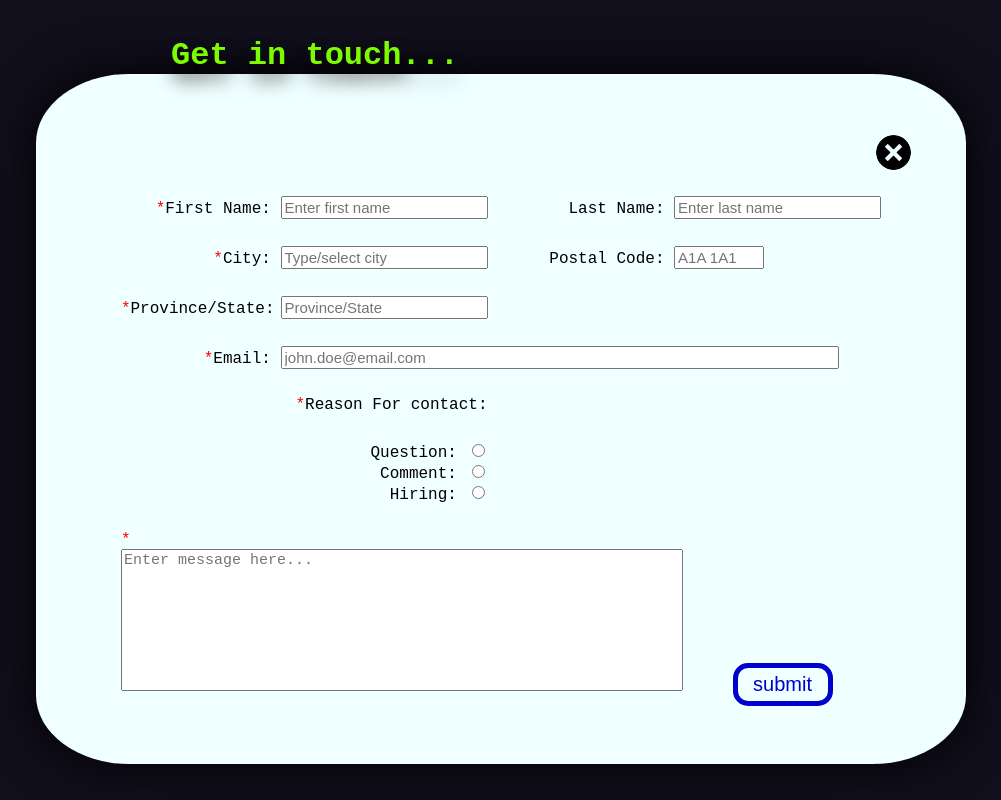
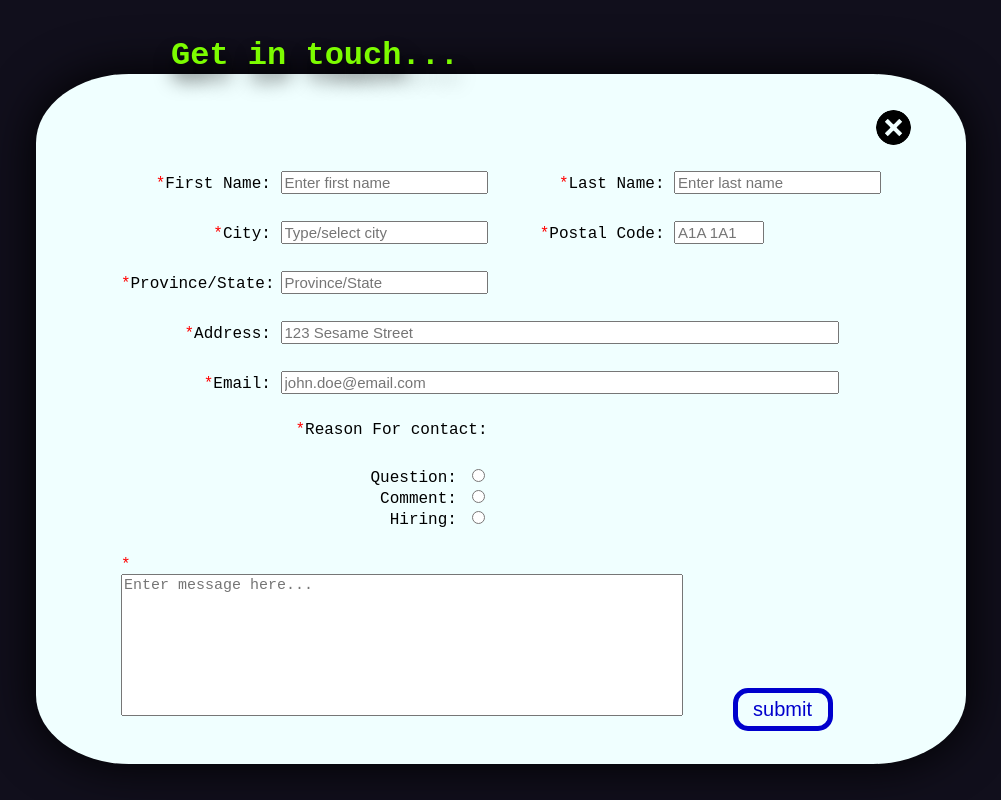
Before and after one commit to mikesalemi/Resume-Website, a website: page index.html in a window 1280 px wide. Both pictures are taken after a click on the button "CONTACT". Shown: the part 800-1600 px from the top of the page, without its empty margins (139-1140 px from the left). Drawn offline with Linux system fonts and the light colour scheme.

Commit message:
Update index.html

```diff
--- a/index.html
+++ b/index.html
@@ -39,7 +39,7 @@
             <div id="contactBox">
 
                 <form id="contactForm" method="post" name="contact"
-                      data-netlify="true">
+                      action="https://httpbin.org/post">
                     <table>
                         <tr>
                             <td>
@@ -47,8 +47,8 @@
                                 <input type="text" id="fname" name="fname" placeholder="Enter first name" required>
                             </td>
                             <td>
-                                <label for="lname">Last Name:</label>
-                                <input type="text" id="lname" name="lname" placeholder="Enter last name">
+                                <label for="lname"><span style="color: red" class="asterisk">*</span>Last Name:</label>
+                                <input type="text" id="lname" name="lname" placeholder="Enter last name" required>
                             </td>
                         </tr>
                         <tr>
@@ -57,9 +57,9 @@
                                 <input list="cities" id="city" name="city" placeholder="Type/select city" required>
                             </td>
                             <td>
-                                <label for="zip">Postal Code:</label>
+                                <label for="zip"><span style="color: red" class="asterisk">*</span>Postal Code:</label>
                                 <input type="text" id="zip" name="zip" maxlength="7" size="7"
-                                       pattern="^[a-zA-Z][0-9][a-zA-Z] ?[0-9][a-zA-Z][0-9]$" placeholder="A1A 1A1">
+                                       pattern="^[a-zA-Z][0-9][a-zA-Z] ?[0-9][a-zA-Z][0-9]$" placeholder="A1A 1A1" required>
                             </td>
                         </tr>
                         <tr>
@@ -67,6 +67,13 @@
                                 <label for="province"><span style="color: red" class="asterisk">*</span>Province/State:</label>
                                 <input list="provinces" id="province" name="province"
                                        placeholder="Province/State" required>
+                            </td>
+                        </tr>
+                        <tr>
+                            <td colspan="2">
+                                <label for="address"><span style="color: red" class="asterisk">*</span>Address:</label>
+                                <input type="text" id="address" name="address" size="59" placeholder="123 Sesame Street"
+                                       required>
                             </td>
                         </tr>
                         <tr>
```
